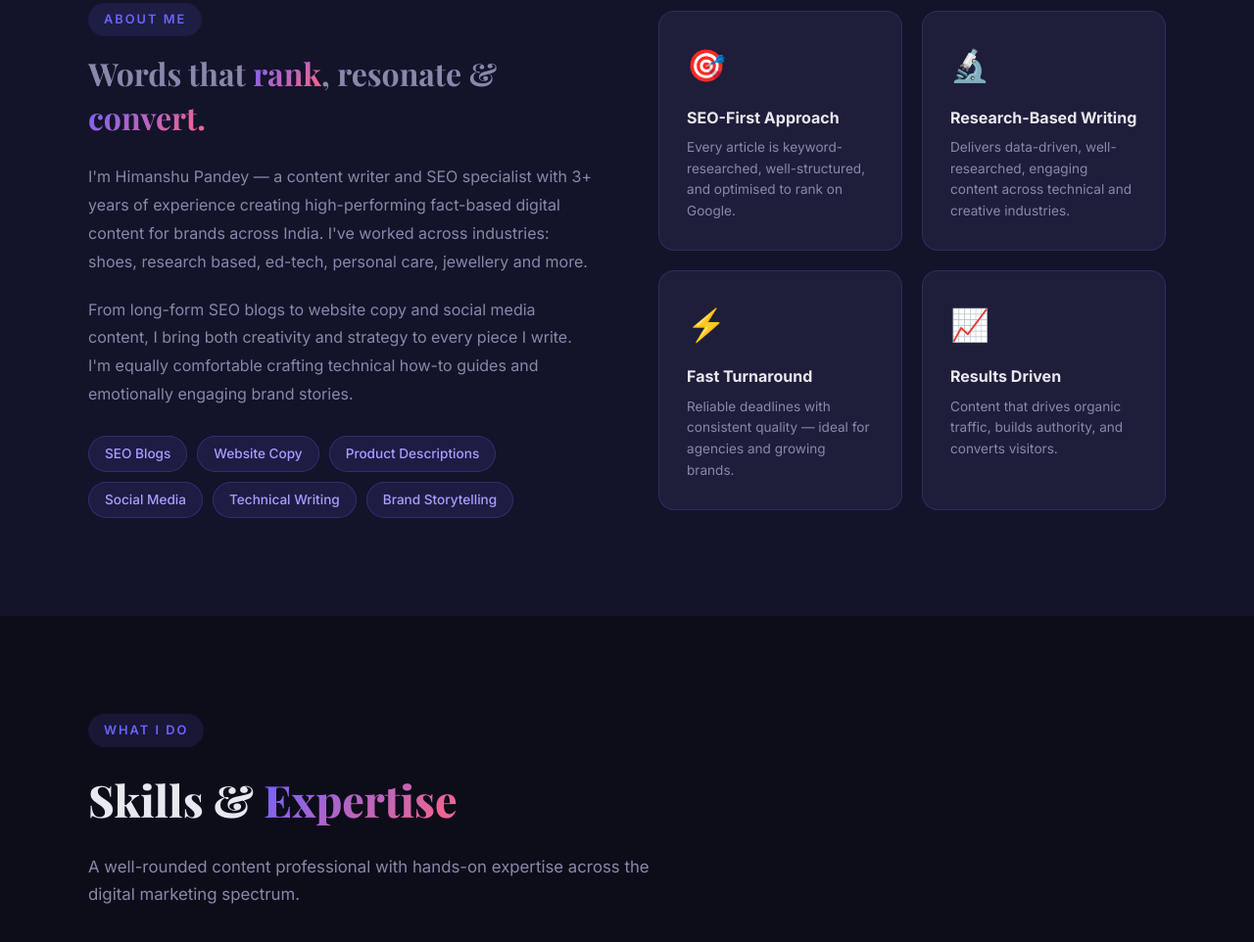
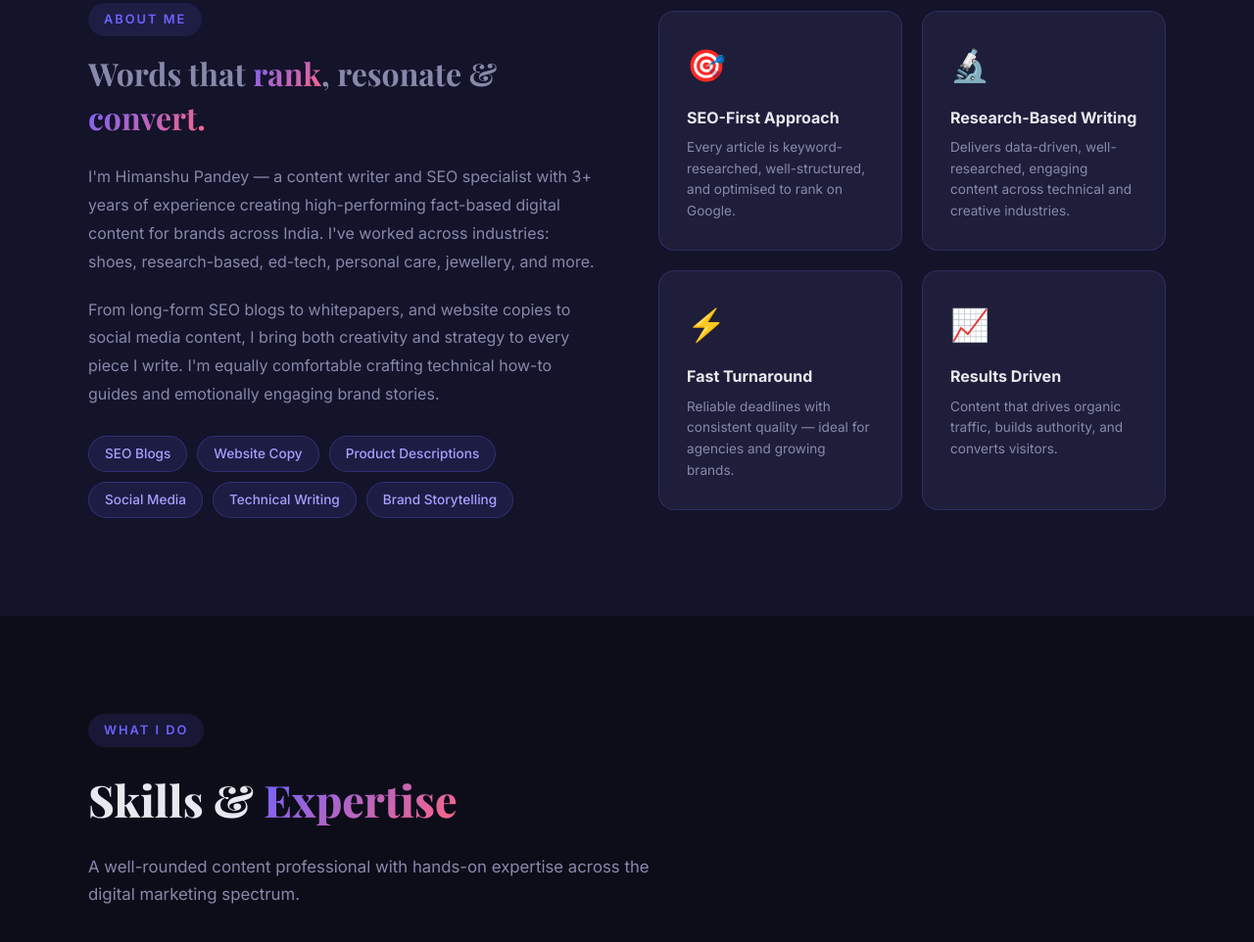
Before and after one commit to hpandey1410/himanshu-portfolio, a plain HTML site: page index.html in a window 1280 px wide. Shown: the part 897-1859 px from the top of the page at 98% size. Drawn offline with nearby package versions, Linux system fonts and the light colour scheme.

Commit message:
Revise 'About Me' section content
Updated content in the 'About Me' section to improve clarity and detail.

```diff
--- a/index.html
+++ b/index.html
@@ -561,8 +561,8 @@
       <div class="about-left">
         <div class="section-tag">About Me</div>
         <p class="big-quote section-title">Words that <span>rank</span>, resonate &amp; <span>convert.</span></p>
-        <p>I'm Himanshu Pandey — a content writer and SEO specialist with 3+ years of experience creating high-performing fact-based digital content for brands across India. I've worked across industries: shoes, research based, ed-tech,  personal care, jewellery and more.</p>
-        <p>From long-form SEO blogs to website copy and social media content, I bring both creativity and strategy to every piece I write. I'm equally comfortable crafting technical how-to guides and emotionally engaging brand stories.</p>
+        <p>I'm Himanshu Pandey — a content writer and SEO specialist with 3+ years of experience creating high-performing fact-based digital content for brands across India. I've worked across industries: shoes, research-based, ed-tech,  personal care, jewellery, and more.</p>
+        <p>From long-form SEO blogs to whitepapers, and website copies to social media content, I bring both creativity and strategy to every piece I write. I'm equally comfortable crafting technical how-to guides and emotionally engaging brand stories.</p>
         <div class="about-pills">
           <span class="pill">SEO Blogs</span>
           <span class="pill">Website Copy</span>
```
